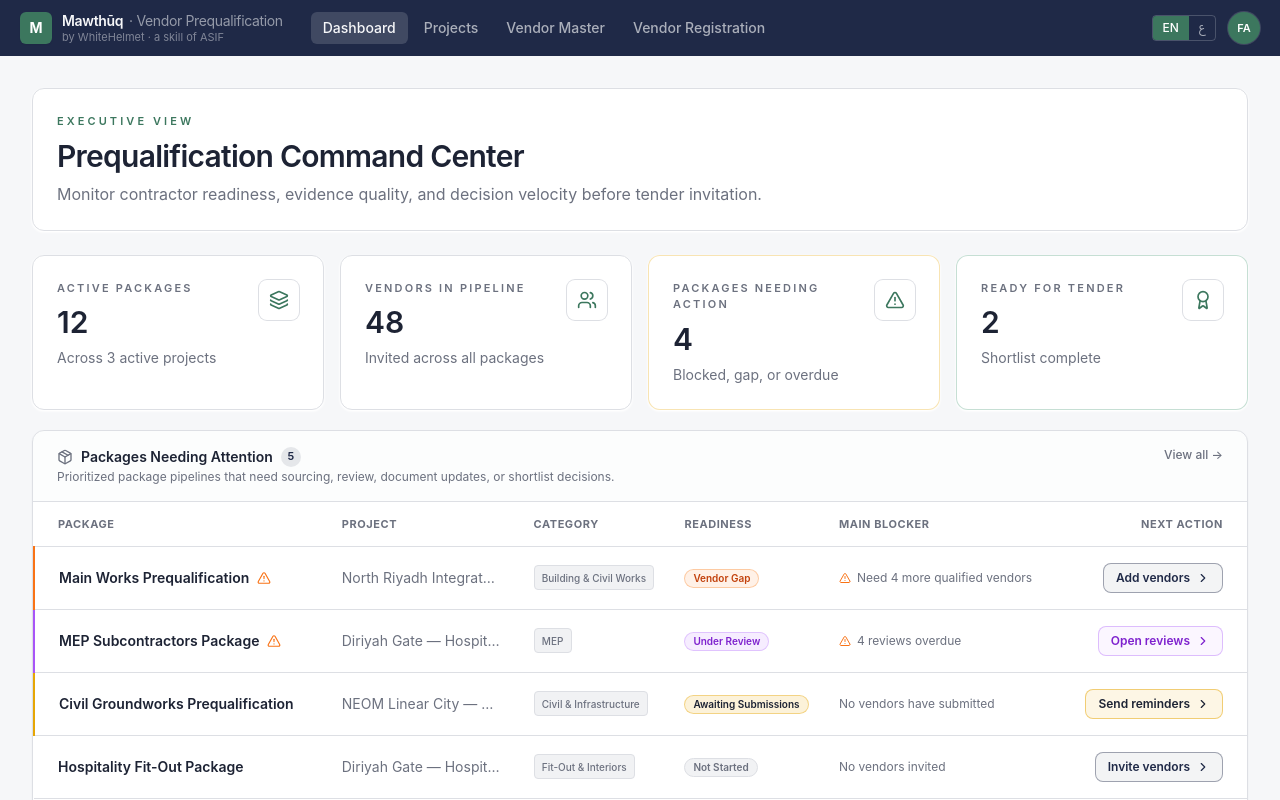
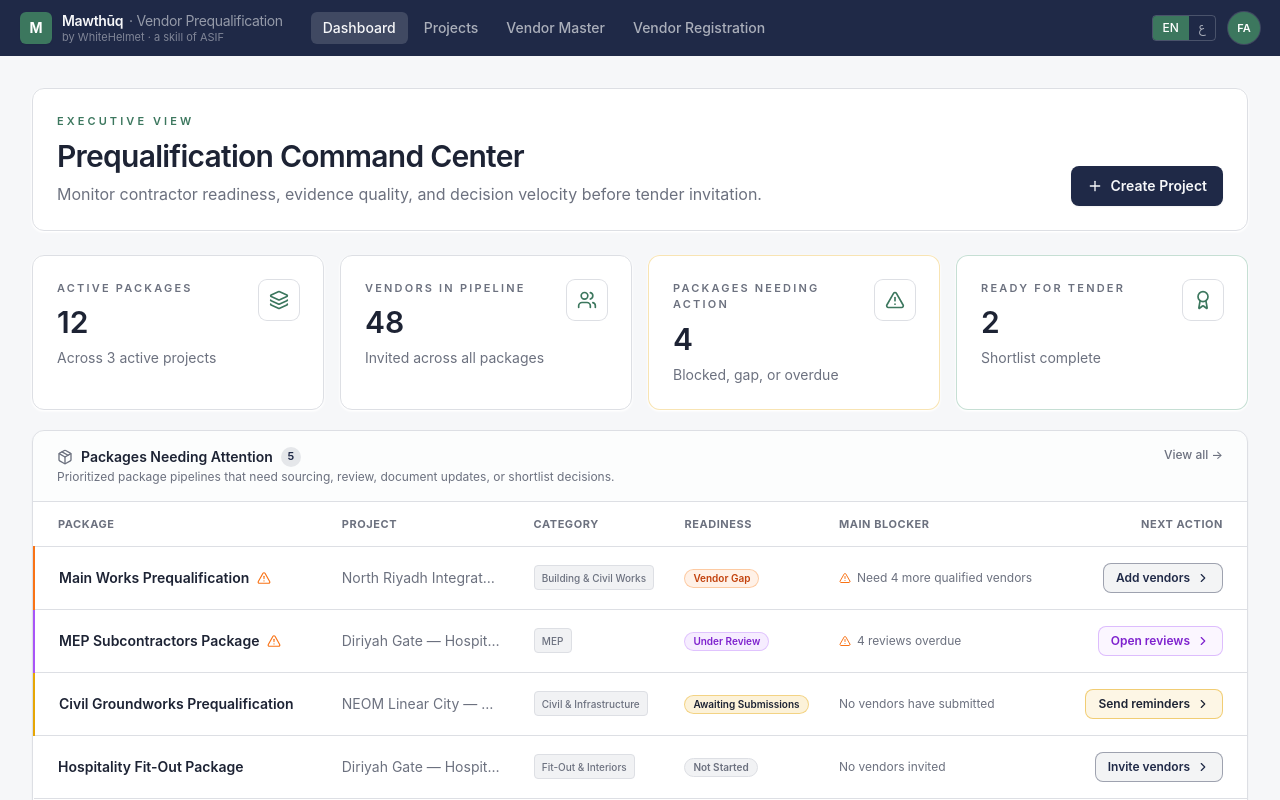
Before and after one commit to areebazehra97/mawthuq, a React (Vite) app: page / in a window 1280 px wide. Built offline with nearby package versions, Linux system fonts and the light colour scheme; no server answers.

Commit message:
Add Create Project button to dashboard header
Links to /project-setup. On submit, user lands on Projects list
with the new project visible. QA confirmed full create flow works.

Co-Authored-By: Claude Sonnet 4.6 <noreply@anthropic.com>

```diff
--- a/src/pages/dashboard-page.tsx
+++ b/src/pages/dashboard-page.tsx
@@ -213,7 +213,15 @@ export function DashboardPage() {
         eyebrow="Executive View"
         title="Prequalification Command Center"
         description="Monitor contractor readiness, evidence quality, and decision velocity before tender invitation."
-        action={undefined}
+        action={
+          <Link
+            to="/project-setup"
+            className="inline-flex items-center gap-2 rounded-lg bg-primary px-4 py-2.5 text-sm font-semibold text-primary-foreground shadow-sm transition-colors hover:bg-primary/90"
+          >
+            <Plus className="h-4 w-4" />
+            Create Project
+          </Link>
+        }
       />
 
       <div className="space-y-10">
```
